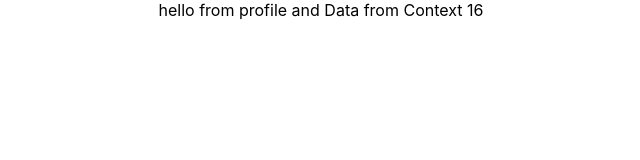
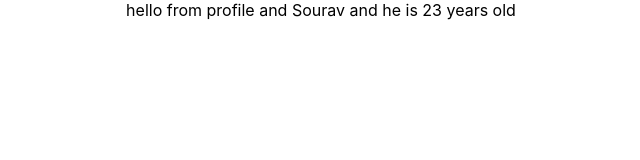
Before and after one commit to souravdhar199/githubprofilefinder, a React (Create React App) app: page / in a window 1280 px wide. Shown: the top 160 px of the page, without its empty margins (319-959 px from the left). Built offline with nearby package versions, Linux system fonts and the light colour scheme.

Commit message:
Learned how to use useReducer for object

```diff
--- a/src/GithubContext.js
+++ b/src/GithubContext.js
@@ -1,15 +1,36 @@
-import { createContext, useEffect, useState } from "react";
+import { createContext, useEffect } from "react";
+import { useReducer } from "react";
 
 const GithubContext = createContext(); //this will get return
+// Function to update the States
+function reducer(state, action) {
+    if (action.type === "i") {
+        return {
+            ...state, [action.field]: action.information
+        }
+    }
+    else if (action.type === "age") {
+        return { ...state, [action.field]: action.information }
+    }
+    else {
+        return state;
+    }
+}
+
 
 // Export a provider function
 export const GithubProvider = ({ children }) => {
-    const [users, Setusers] = useState('');
-    // Value will pass to teh componenets
+
+    const initialState = { names: " ", age: 0 };
+    const [state, dispatch] = useReducer(reducer, initialState);
+
+    console.log(state)
+
     useEffect(() => {
-        Setusers("Data from Context")
+        dispatch({ type: "i", field: "names", information: "Sourav" });
+        dispatch({ type: "age", field: "age", information: "23" });
     }, [])
-    return <GithubContext.Provider value={{ users }}>
+    return <GithubContext.Provider value={{ state }}>
         {/*Children that are passed in*/}
         {children}
     </GithubContext.Provider>
--- a/src/profile.js
+++ b/src/profile.js
@@ -1,33 +1,11 @@
-import { useContext, useEffect } from 'react';
-import { useReducer } from 'react';
+import { useContext } from 'react';
 import GithubContext from './GithubContext';
 
-// this fucntion will trriger whenever we call dispatch
-function game(state, action) {
-    console.log(state, action)
-    if (action.type === 'i') {
-        return state + 4; // Set state to 4 if type === i
-    }
-    else if (action.type === 'j') {
-        return state + 8; // Set state to 8 if type === j
-    }
-    else {
-        return state;
-    }
-}
-
 function Profile() {
-    //initialize the reducer where state is variable and dispath() to update
-    //And useReducer take the function to update the State and the initial State
-    const [state, dispatch] = useReducer(game, 0)
-    const { users } = useContext(GithubContext)
-    useEffect(() => {
-        dispatch({ type: "j" })
-    }, [])
-
+    const { state } = useContext(GithubContext)
     return (
         <div>
-            hello from profile and {users} {state}
+            hello from profile and {state.names} and he is {state.age} years old
         </div>
     )
 }
```
